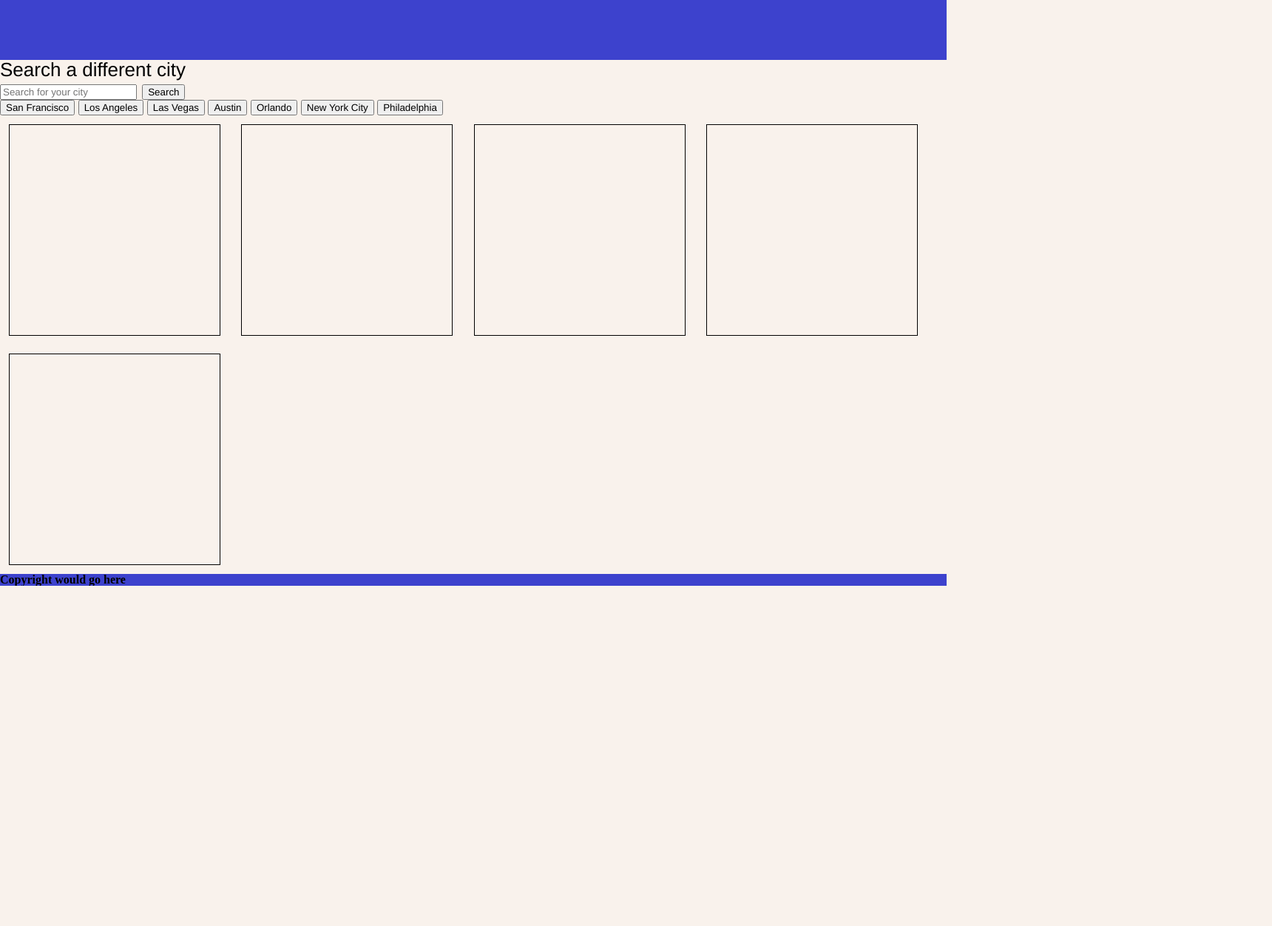
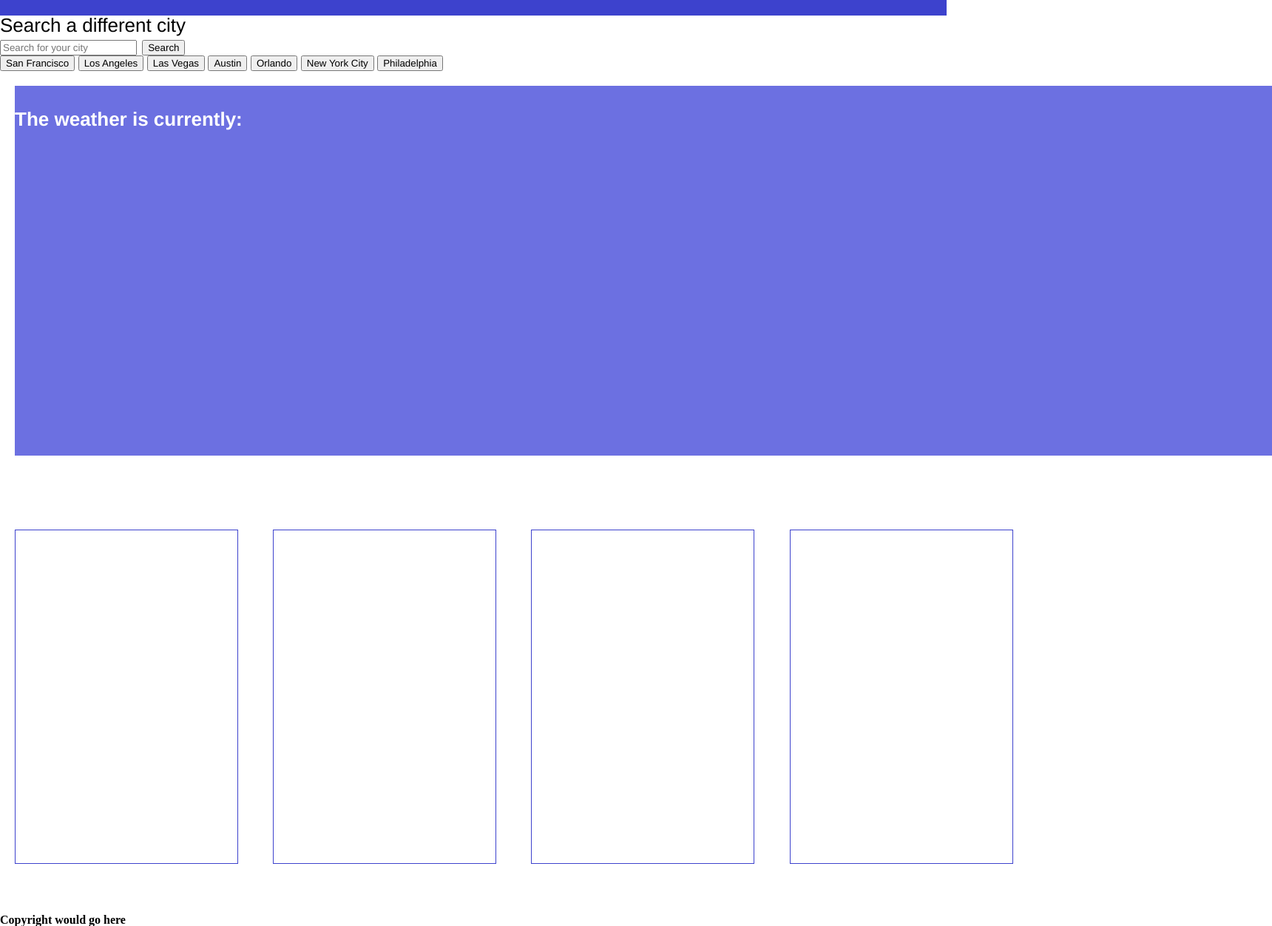
Before and after one commit to jessclark1234/weather-api-app, a plain HTML site: page index.html in a window 1280 px wide. Shown: the part 69-1321 px from the top of the page at 74% size, 1720 px wide, since content can reach past the window. Before the commit the page ends 861 px from the top, so only its background shows below. Drawn offline with Linux system fonts and the light colour scheme.

Commit message:
adjusted css for page

```diff
--- a/assets/css/style.css
+++ b/assets/css/style.css
@@ -4,54 +4,65 @@
 
 header {
     background-color: #3d42cd;
-    height: 150px;
+    height: 90px;
     text-align: center;
     color: #f9f2ec;
     font-size: 50px;
 }
 
 body {
-    background-color: #f9f2ec;
+    background-color: #ffffff;
 }
 
 section {
     font-size: 26px;
 }
 
-nav {
-    display: block;
-}
-
 p {
     font-weight: bold;
 }
 
-footer {
-    background-color: #3d42cd;
+.container{
+    width: 1500px;
+    height: 600px;
 }
 
 .card {
-    border: 1px solid black;
-    background-color: #f9f2ec;
+    border: 1px solid #3d42cd;
+    background-color: #ffffff;
     display: inline-block;
-    padding: 12px;
-    margin: 12px;
-    width: 260px;
-    height: 260px;
-    line-height: 80px;
+    width: 300px;
+    height: 450px;
+    line-height: 100px;
+    margin: 20px;
 }
 
-.currentDay {
+#dayFour{
+    margin-top: 80px;
+}
+
+.row{
+    width: 1700px;
+    height: 500px;
+    line-height: 90px;
+    margin: 20px;
+}
+
+#currentDay {
     background-color: #6c70e1;
-    color: #f9f2ec;
-    width: 300px;
-    height: 280px;
+    color: #ffffff;
 }
 
 .searchBar{
-    background-color: #f9f2ec;
+    background-color: #ffffff;
 }
-.weatherBar{
+
+#weatherIcon{
+    margin: 20px 0px 10px 0px;
+}
+
+/* .button{
     display: block;
-
-}
+    width: 150px;
+    height: 80px;
+} */
--- a/index.html
+++ b/index.html
@@ -10,6 +10,7 @@
     <link rel="stylesheet" href="./assets/css/style.css" />
     <title>Weather Forecast - 5 Days</title>
 </head>
+
 <body>
     <header id="weatherBar">
         <h1 id="title">Your Weather Panel</h1>
@@ -20,7 +21,7 @@
             <input type="search" placeholder="Search for your city" id="searchBar">
             <button class="button" id="searchBtn">Search</button>
         </section>
-        <nav>
+        <nav class="nav">
             <button class="button" id="sf">San Francisco</button>
             <button class="button" id="la">Los Angeles</button>
             <button class="button" id="lv">Las Vegas</button>
@@ -29,40 +30,43 @@
             <button class="button" id="nyc">New York City</button>
             <button class="button" id="philly">Philadelphia</button>
         </nav>
-        <section class="card" id="currentDay">
+        <section class="row" id="currentDay">
+            <p>The weather is currently:</p>
             <img id="weatherIcon1">
-            <p id="weatherDescription"></p>
+            <p id="weatherDescription1"></p>
             <p id="temp1"></p>
             <p id="wind1"></p>
             <p id="humidity1"></p>
         </section>
+        <section class="container">
             <section class="card" id="dayOne">
                 <img id="weatherIcon2">
-            <p id="weatherDescription"></p>
+                <p id="weatherDescription2"></p>
                 <p id="temp2"></p>
                 <p id="wind2"></p>
                 <p id="humidity2"></p>
             </section>
             <section class="card" id="dayTwo">
                 <img id="weatherIcon3">
-            <p id="weatherDescription"></p>
+                <p id="weatherDescription3"></p>
                 <p id="temp3"></p>
                 <p id="wind3"></p>
                 <p id="humidity3"></p>
             </section>
             <section class="card" id="dayThree">
                 <img id="weatherIcon4">
-            <p id="weatherDescription"></p>
+                <p id="weatherDescription4"></p>
                 <p id="temp4"></p>
                 <p id="wind4"></p>
                 <p id="humidity4"></p>
             </section>
             <section class="card" id="dayFour">
                 <img id="weatherIcon5">
-            <p id="weatherDescription"></p>
+                <p id="weatherDescription5"></p>
                 <p id="temp5"></p>
                 <p id="wind5"></p>
                 <p id="humidity5"></p>
+            </section>
         </section>
     </main>
     <footer>
```
Lines whose indentation alone changed are shown as unchanged.
